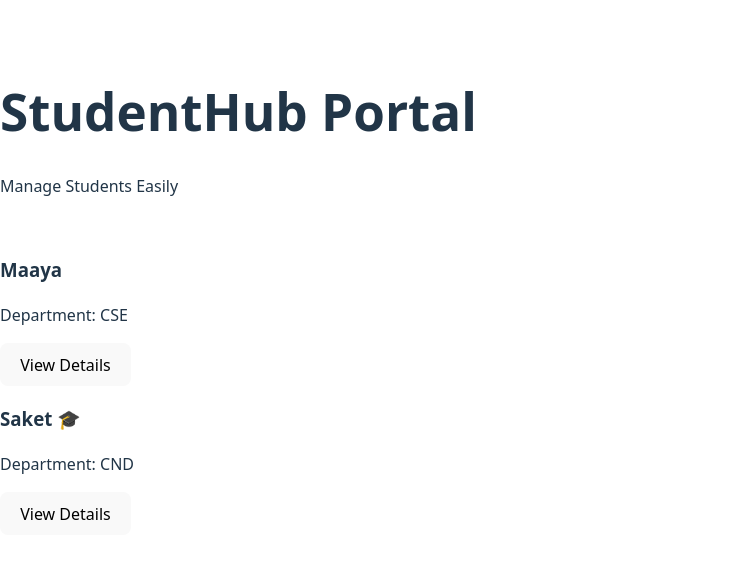
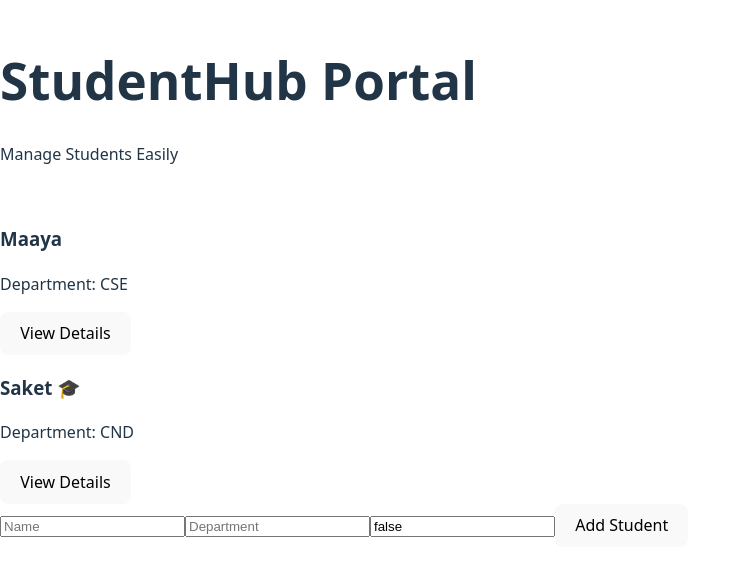
Before and after one commit to maayamohan/StudentHub-Portal, a React (Vite) app: page / in a window 1280 px wide. Shown: the part 108-684 px from the top of the page, without its empty margins (0-731 px from the left). Built offline with nearby package versions, Linux system fonts and the light colour scheme.

Commit message:
feat: Add addstudentform to app component

```diff
--- a/src/App.jsx
+++ b/src/App.jsx
@@ -1,5 +1,6 @@
 import { useState } from "react";
 import StudentCard from "./components/StudentCard";
+import AddStudentForm from "./components/AddStudentForm";
 
 export default function App() {
 
@@ -7,6 +8,10 @@ export default function App() {
     { id:1, name:"Maaya", dept:"CSE", scholarship:false },
     { id:2, name:"Saket", dept:"CND", scholarship:true },
   ]);
+
+  function addStudent(name, dept, scholarship) {
+    setStudents([...students, {id:(students.length + 1), name, dept, scholarship }])
+  }
 
   return (
     <div>
@@ -21,6 +26,7 @@ export default function App() {
           scholarship={s.scholarship}
         />
       ))}
+      <AddStudentForm addStudent={addStudent} />
     </div>
   );
 }
```
